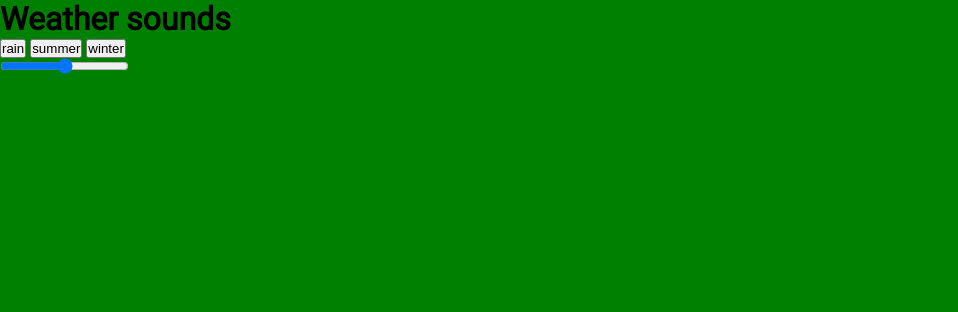
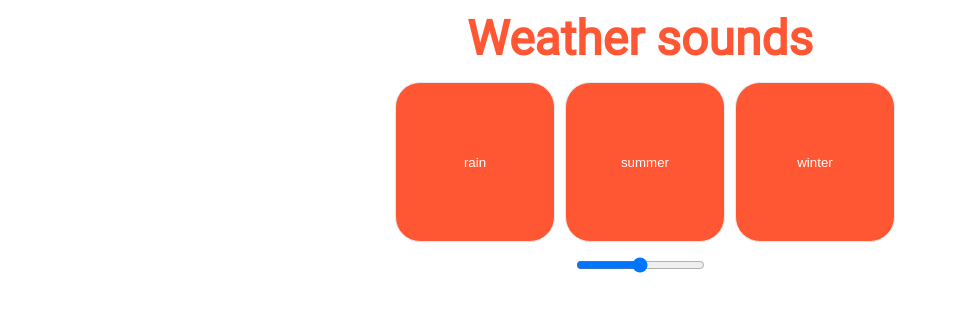
Before and after one commit to nummyn0rih/weather_sounds, a website built with webpack: page public/index.html in a window 1280 px wide. Shown: the whole page, without its empty margins (0-958 px from the left). Built offline with nearby package versions, Linux system fonts and the light colour scheme.

Commit message:
feat: Добавлены стили

```diff
--- a/public/index.html
+++ b/public/index.html
@@ -9,7 +9,7 @@
 <body>
   <main id="app">
     <h1 class="header">Weather sounds</h1>
-    <div>
+    <div class="btn-container">
       <button class="btn">rain</button>
       <button class="btn">summer</button>
       <button class="btn">winter</button>
--- a/src/index.css
+++ b/src/index.css
@@ -11,6 +11,49 @@
 
 body {
   font-family: 'Roboto', 'sans-serif';
+}
 
-  background-color: green;
+main {
+  display: flex;
+  flex-direction: column;
+  align-items: center;
 }
+
+h1 {
+  margin-top: 10px;
+
+  color: #FF5733;
+
+  font-size: 3rem;
+}
+
+.btn-container {
+  display: flex;
+
+  margin-top: 15px;
+}
+
+.btn {
+  margin-left: 10px;
+  padding: 10px 20px;
+  width: 160px;
+  height: 160px;
+
+  display: inline-flex;
+  align-items: center;
+  justify-content: center;
+
+  background-color: #FF5733;
+  color: #fff;
+
+  border: 1px solid #EAEAEA;
+  border-radius: 25px;
+
+  cursor: pointer;
+}
+
+.range {
+  margin-top: 15px;
+
+  cursor: pointer;
+}
```
